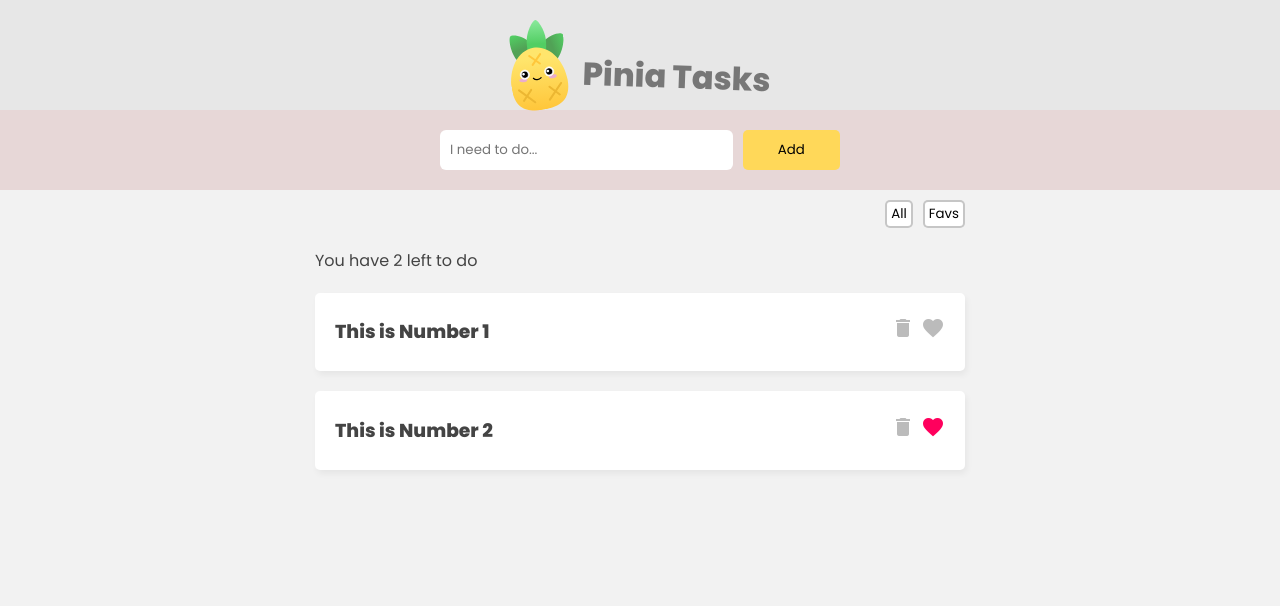
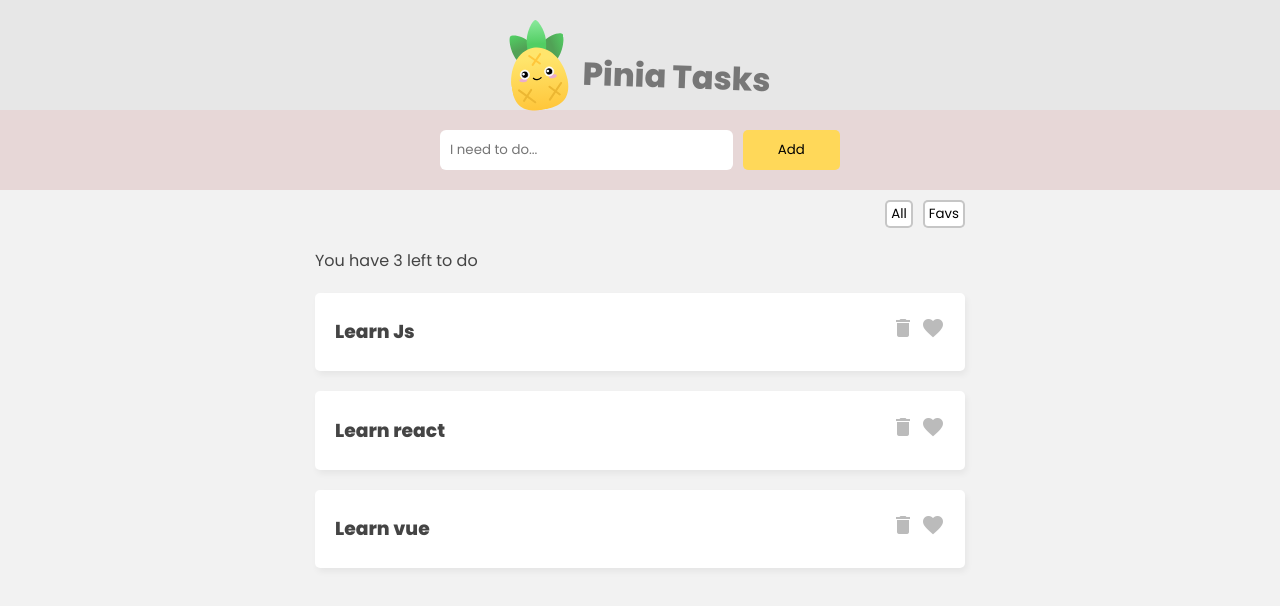
Before and after one commit to elaheerazob/Pinia_Tasks, a Vue app: page / in a window 1280 px wide. Shown: the top 606 px of the page. Built offline with nearby package versions, Linux system fonts and the light colour scheme; data requests are answered from the project's data file.

Commit message:
end of the pinia

```diff
--- /dev/null
+++ b/data/db.json
@@ -0,0 +1,19 @@
+{
+  "tasks": [
+    {
+      "id": 3,
+      "title": "Learn Js",
+      "isFav": false
+    },
+    {
+      "id": 4,
+      "title": "Learn react",
+      "isFav": false
+    },
+    {
+      "id": 5,
+      "title": "Learn vue",
+      "isFav": false
+    }
+  ]
+}
--- a/src/App.vue
+++ b/src/App.vue
@@ -18,6 +18,10 @@
       <button @click="filter ='all'">All</button>
       <button @click="filter = 'favs'">Favs</button>
     </nav>
+
+
+    <!-- loading -->
+    <div class="loading" v-if="taskStore.loading"> Loading is On...</div>
 
     <!-- Task List -->
     <div class="task-list" v-if="filter === 'all'">
@@ -46,6 +50,10 @@
   export default {
     setup() {
         const taskStore = useTaskStore();
+
+        // fetch api
+        taskStore.getTasks()
+
         const filter =ref("all")
         return { taskStore,filter };
     },
--- a/src/assets/main.css
+++ b/src/assets/main.css
@@ -106,3 +106,13 @@
   border-radius: 6px;
   color: #555;
 }
+
+.loading{
+  max-width: 650px;
+  border: 1px solid #ff005d;
+  background: #ffe9a0;
+  color: #3a3a3a;
+  padding: 5px 0;
+  text-align: center;
+  margin: 30px auto;
+}
--- a/src/sotres/TaskStore.js
+++ b/src/sotres/TaskStore.js
@@ -2,10 +2,8 @@
 
 export const useTaskStore = defineStore('taskStore',{
     state: () => ({
-        tasks:[
-            {id:1,title:"This is Number 1" ,isFav:false},
-            {id:2,title:"This is Number 2" ,isFav:true}
-        ],
+        tasks:[],
+        loading:false
     }),
     getters : {
         favs () {
@@ -21,17 +19,49 @@
         }
     },
     actions :{
-        addTask(task){
+            async getTasks(){
+                this.loading = true
+                const res =await fetch("http://localhost:3000/tasks")
+                const data =await res.json()
+                this.tasks= data
+                this.loading= false
+            },
+
+       async addTask(task){
             this.tasks.push(task)
+
+            const res = await fetch("http://localhost:3000/tasks",{
+                method:"POST",
+                body: JOSN.stringify(task),
+                headers:{'Content-Type' : 'application.json'}
+            })
+            if(res.error){
+                console.log(res.error);
+            }
         },
-        deleteTask(id){
+      async deleteTask(id){
             this.tasks = this.tasks.filter ( t =>{
                 return t.id !== id
             })
+            const res = await fetch("http://localhost:3000/tasks/" + id,{
+                method:"DELETE",
+            })
+            if(res.error){
+                console.log(res.error);
+            }
         },
-        taggleFav(id){
+       async taggleFav(id){
             const task =this.tasks.find(t => t.id === id)
            task.isFav = !task.isFav
+           const res = await fetch("http://localhost:3000/tasks/" + id,{
+                method:"PATCH",
+                body: JOSN.stringify({isFav: task.isFav}),
+                headers:{'Content-Type' : 'application.json'}
+            })
+            if(res.error){
+                console.log(res.error);
+            }
         }
+
     }
 })
```
